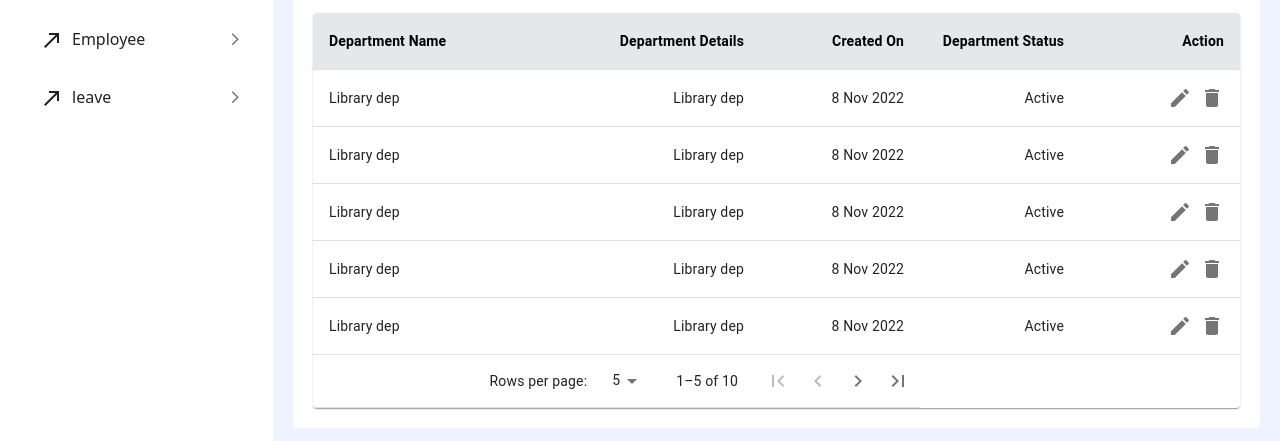
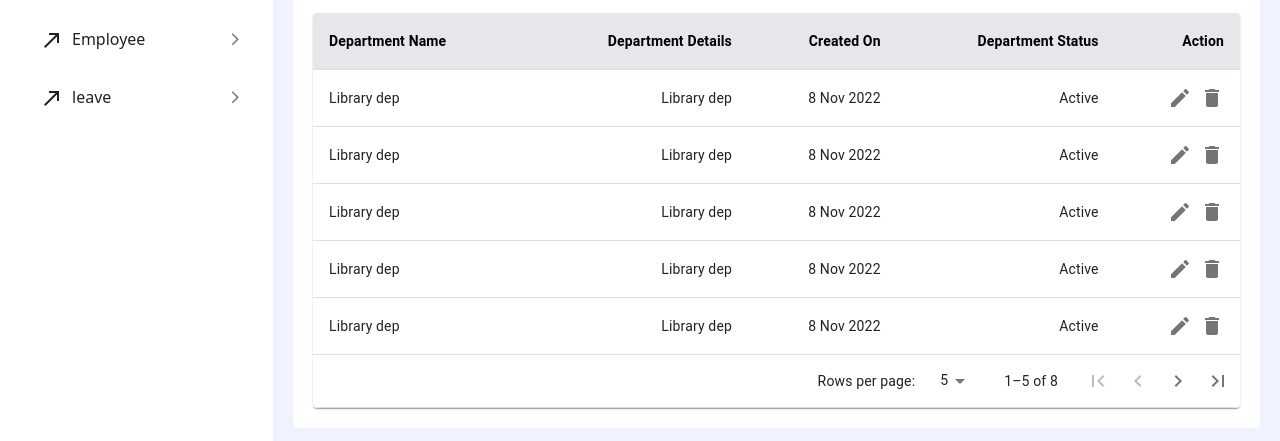
Before and after one commit to kalczugag/Employee-Leave-Management, a React (Create React App) app in the folder client/: page /department/list in a window 1280 px wide. Shown: the part 255-696 px from the top of the page. Built offline with nearby package versions, Linux system fonts and the light colour scheme.

Commit message:
table to reusable component & pages structure change

```diff
--- a/client/src/components/Table/index.tsx
+++ b/client/src/components/Table/index.tsx
@@ -15,7 +15,6 @@ import FirstPageIcon from "@mui/icons-material/FirstPage";
 import KeyboardArrowLeft from "@mui/icons-material/KeyboardArrowLeft";
 import KeyboardArrowRight from "@mui/icons-material/KeyboardArrowRight";
 import LastPageIcon from "@mui/icons-material/LastPage";
-import RowActionButtons from "./RowActionButtons";
 
 const StyledTableCell = styled(TableCell)(({ theme }) => ({
     [`&.${tableCellClasses.head}`]: {
@@ -116,41 +115,25 @@ const TablePaginationActions = (props: TablePaginationActionsProps) => {
     );
 };
 
-const createData = (
-    name: string,
-    details: string,
-    createdOn: string,
-    status: boolean
-) => {
-    return { name, details, createdOn, status };
-};
-
-const rows = [
-    createData("Library dep", "Library dep", "8 Nov 2022", true),
-    createData("Library dep", "Library dep", "8 Nov 2022", true),
-    createData("Library dep", "Library dep", "8 Nov 2022", true),
-    createData("Library dep", "Library dep", "8 Nov 2022", true),
-    createData("Library dep", "Library dep", "8 Nov 2022", true),
-    createData("Library dep", "Library dep", "8 Nov 2022", true),
-    createData("Library dep", "Library dep", "8 Nov 2022", true),
-    createData("Library dep", "Library dep", "8 Nov 2022", true),
-    createData("Library dep", "Library dep", "8 Nov 2022", true),
-    createData("Library dep", "Library dep", "8 Nov 2022", true),
-].sort((a, b) => (a.createdOn < b.createdOn ? -1 : 1));
+interface HeaderOption {
+    label: string;
+    render: (row: any) => React.ReactNode;
+}
 
 interface CustomPaginationActionsTableProps {
-    input?: string;
+    headerOptions: HeaderOption[];
+    rowData: any[];
 }
 
 const CustomPaginationActionsTable = ({
-    input,
+    headerOptions,
+    rowData,
 }: CustomPaginationActionsTableProps) => {
-    const [page, setPage] = useState(0);
-    const [rowsPerPage, setRowsPerPage] = useState(5);
+    const [page, setPage] = useState<number>(0);
+    const [rowsPerPage, setRowsPerPage] = useState<number>(5);
 
-    // Avoid a layout jump when reaching the last page with empty rows.
     const emptyRows =
-        page > 0 ? Math.max(0, (1 + page) * rowsPerPage - rows.length) : 0;
+        page > 0 ? Math.max(0, (1 + page) * rowsPerPage - rowData.length) : 0;
 
     const handleChangePage = (
         event: React.MouseEvent<HTMLButtonElement> | null,
@@ -171,48 +154,56 @@ const CustomPaginationActionsTable = ({
             <Table sx={{ minWidth: 500 }} aria-label="custom pagination table">
                 <TableHead>
                     <TableRow>
-                        <StyledTableCell>Department&nbsp;Name</StyledTableCell>
-                        <StyledTableCell align="right">
-                            Department&nbsp;Details
+                        {headerOptions.map(({ label }, index) => {
+                            if (index === 0) {
+                                return (
+                                    <StyledTableCell key={index}>
+                                        {label}
                                     </StyledTableCell>
-                        <StyledTableCell align="right">
-                            Created&nbsp;On
+                                );
+                            }
+
+                            return (
+                                <StyledTableCell align="right" key={index}>
+                                    {label}
                                 </StyledTableCell>
-                        <StyledTableCell align="right">
-                            Department&nbsp;Status
-                        </StyledTableCell>
-                        <StyledTableCell align="right">Action</StyledTableCell>
+                            );
+                        })}
                     </TableRow>
                 </TableHead>
                 <TableBody>
                     {(rowsPerPage > 0
-                        ? rows.slice(
+                        ? rowData.slice(
                               page * rowsPerPage,
                               page * rowsPerPage + rowsPerPage
                           )
-                        : rows
-                    ).map((row) => (
-                        <TableRow key={row.name}>
-                            <TableCell component="th" scope="row">
-                                {row.name}
+                        : rowData
+                    ).map((row, rowIndex) => (
+                        <TableRow key={rowIndex}>
+                            {headerOptions.map(({ render }, colIndex) => {
+                                if (colIndex === 0) {
+                                    return (
+                                        <TableCell
+                                            component="th"
+                                            scope="row"
+                                            key={colIndex}
+                                        >
+                                            {render(row)}
                                         </TableCell>
-                            <TableCell style={{ width: 160 }} align="right">
-                                {row.details}
+                                    );
+                                }
+
+                                return (
+                                    <TableCell key={colIndex} align="right">
+                                        {render(row)}
                                     </TableCell>
-                            <TableCell style={{ width: 160 }} align="right">
-                                {row.createdOn}
-                            </TableCell>
-                            <TableCell style={{ width: 160 }} align="right">
-                                {row.status ? "Active" : "Deactivated"}
-                            </TableCell>
-                            <TableCell style={{ width: 160 }} align="right">
-                                <RowActionButtons />
-                            </TableCell>
+                                );
+                            })}
                         </TableRow>
                     ))}
                     {emptyRows > 0 && (
                         <TableRow style={{ height: 53 * emptyRows }}>
-                            <TableCell colSpan={6} />
+                            <TableCell colSpan={headerOptions.length} />
                         </TableRow>
                     )}
                 </TableBody>
@@ -225,15 +216,17 @@ const CustomPaginationActionsTable = ({
                                 25,
                                 { label: "All", value: -1 },
                             ]}
-                            colSpan={3}
-                            count={rows.length}
+                            colSpan={headerOptions.length + 1}
+                            count={rowData.length}
                             rowsPerPage={rowsPerPage}
                             page={page}
-                            SelectProps={{
+                            slotProps={{
+                                select: {
                                     inputProps: {
                                         "aria-label": "rows per page",
                                     },
                                     native: true,
+                                },
                             }}
                             onPageChange={handleChangePage}
                             onRowsPerPageChange={handleChangeRowsPerPage}
--- a/client/src/components/sidebar/CategoryListItem.tsx
+++ b/client/src/components/sidebar/CategoryListItem.tsx
@@ -1,4 +1,6 @@
-import { Link, NavLink, useLocation } from "react-router-dom";
+import { NavLink } from "react-router-dom";
+import { useDispatch } from "react-redux";
+import { toggleSidebar } from "../../store";
 import { Accordion } from "../CustomAccordion";
 import { AccordionSummary } from "../CustomAccordion";
 import { AccordionDetails } from "../CustomAccordion";
@@ -27,10 +29,7 @@ const CategoryListItem = ({
     expanded,
     handleChange,
 }: Props) => {
-    const { pathname } = useLocation();
-    // const isActive = to.endsWith(pathname.split("/")[1])
-    //     ? " text-blue-500"
-    //     : "text-gray-500";
+    const dispatch = useDispatch();
     const resultLabel = removeSpacesAndCamelCase(label);
 
     return (
@@ -64,7 +63,7 @@ const CategoryListItem = ({
                     </AccordionDetails>
                 </Accordion>
             ) : (
-                <NavLink to={to}>
+                <NavLink to={to} onClick={() => dispatch(toggleSidebar(false))}>
                     <div
                         className={`flex flex-row items-center px-4 my-3 space-x-2`}
                     >
--- a/client/src/pages/Auth.tsx
+++ b/client/src/pages/Auth/index.tsx
@@ -1,5 +1,5 @@
-import CircleBackground from "../layout/Background";
-import AuthContainer from "../components/Auth";
+import CircleBackground from "../../layout/Background";
+import AuthContainer from "../../components/Auth";
 
 const Auth = () => {
     return (
--- a/client/src/pages/Dashboard.tsx
+++ b/client/src/pages/Dashboard/index.tsx
@@ -1,5 +1,5 @@
-import DefaultPage from "../layout/DefaultPage";
-import Stats from "../components/Stats";
+import DefaultPage from "../../layout/DefaultPage";
+import Stats from "../../components/Stats";
 
 const Dashboard = () => {
     return (
--- a/client/src/pages/DepartmentList.tsx
+++ /dev/null
@@ -1,16 +0,0 @@
-import DefaultPage from "../layout/DefaultPage";
-import ActionButtons from "../components/ActionButtons";
-import ListSearchForm from "../forms/ListSearchForm";
-import BasicTable from "../components/Table";
-
-const DepartmentList = () => {
-    return (
-        <DefaultPage label="Department List" bg>
-            <ActionButtons label="Add Department" />
-            <ListSearchForm />
-            <BasicTable />
-        </DefaultPage>
-    );
-};
-
-export default DepartmentList;
--- /dev/null
+++ b/client/src/pages/DepartmentList/config.js
@@ -0,0 +1,65 @@
+import RowActionButtons from "../../components/Table/RowActionButtons";
+
+const headerOptions = [
+    { label: "Department Name", render: (row) => row.name },
+    { label: "Department Details", render: (row) => row.details },
+    { label: "Created On", render: (row) => row.createdOn },
+    {
+        label: "Department Status",
+        render: (row) => (row.status ? "Active" : "Deactivated"),
+    },
+    { label: "Action", render: () => <RowActionButtons /> },
+];
+
+const rows = [
+    {
+        name: "Library dep",
+        details: "Library dep",
+        createdOn: "8 Nov 2022",
+        status: true,
+    },
+    {
+        name: "Library dep",
+        details: "Library dep",
+        createdOn: "8 Nov 2022",
+        status: true,
+    },
+    {
+        name: "Library dep",
+        details: "Library dep",
+        createdOn: "8 Nov 2022",
+        status: true,
+    },
+    {
+        name: "Library dep",
+        details: "Library dep",
+        createdOn: "8 Nov 2022",
+        status: true,
+    },
+    {
+        name: "Library dep",
+        details: "Library dep",
+        createdOn: "8 Nov 2022",
+        status: true,
+    },
+    {
+        name: "Library dep",
+        details: "Library dep",
+        createdOn: "8 Nov 2022",
+        status: true,
+    },
+    {
+        name: "Library dep",
+        details: "Library dep",
+        createdOn: "8 Nov 2022",
+        status: true,
+    },
+    {
+        name: "Library dep8",
+        details: "Library dep",
+        createdOn: "8 Nov 2022",
+        status: true,
+    },
+];
+
+export const config = { headerOptions, rows };
--- /dev/null
+++ b/client/src/pages/DepartmentList/index.tsx
@@ -0,0 +1,20 @@
+import DefaultPage from "../../layout/DefaultPage";
+import ActionButtons from "../../components/ActionButtons";
+import ListSearchForm from "../../forms/ListSearchForm";
+import BasicTable from "../../components/Table";
+import { config } from "./config";
+
+const DepartmentList = () => {
+    return (
+        <DefaultPage label="Department List" bg>
+            <ActionButtons label="Add Department" />
+            <ListSearchForm />
+            <BasicTable
+                headerOptions={config.headerOptions}
+                rowData={config.rows}
+            />
+        </DefaultPage>
+    );
+};
+
+export default DepartmentList;
```
Also changed, not shown: client/src/pages/Home/index.tsx (renamed from client/src/pages/Home.tsx). Lines whose indentation alone changed are shown as unchanged.
